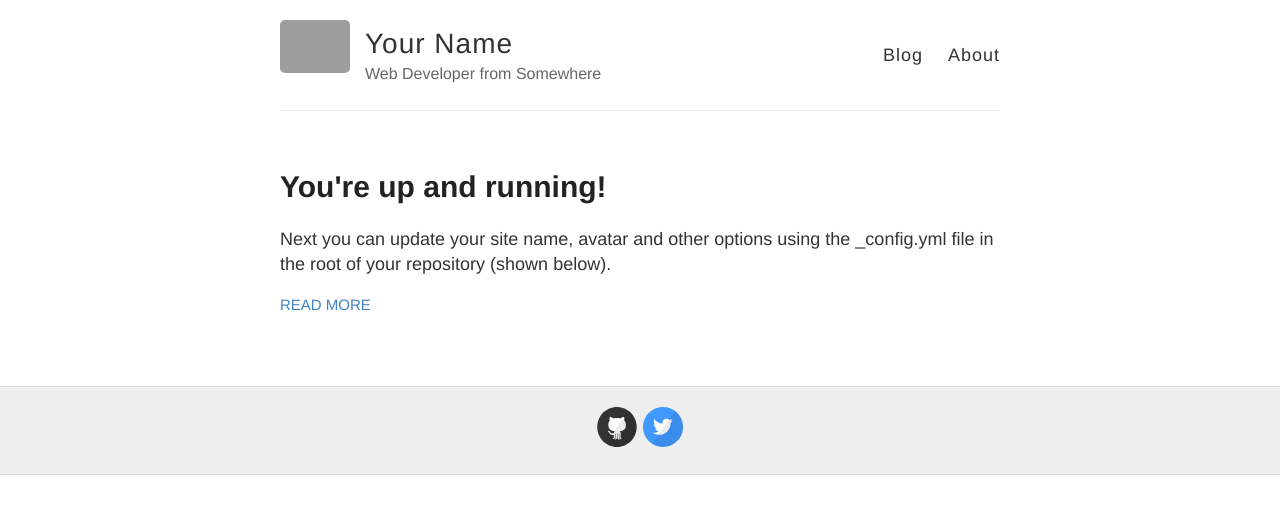
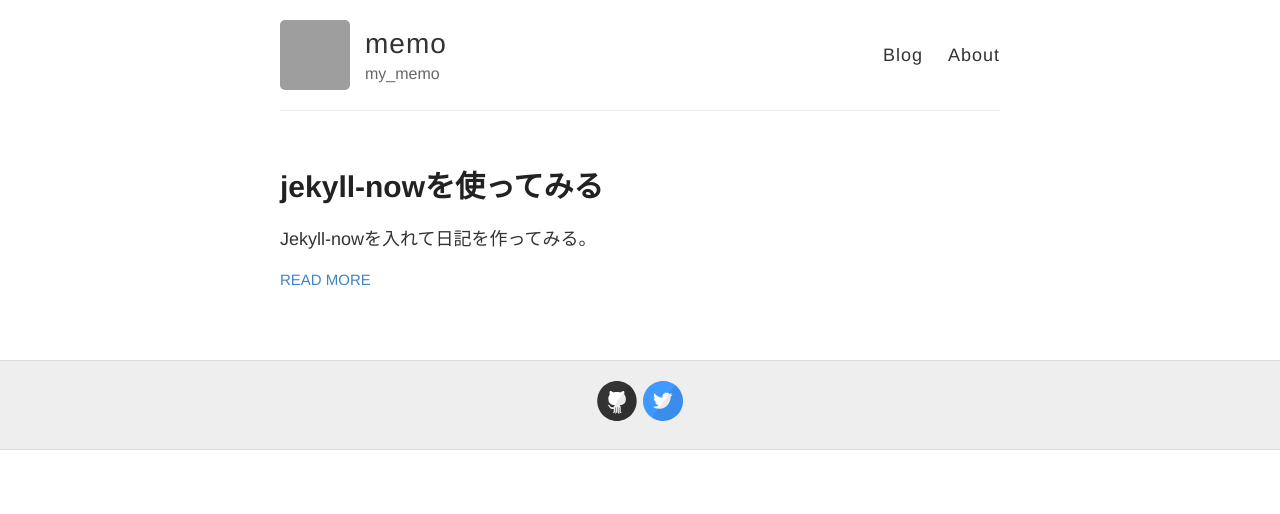
Before and after one commit to modshrink/modshrink.github.io, a Jekyll site: the page built from index.html, in a window 1280 px wide. Shown: the top 514 px of the page. Built offline with Jekyll 4.4.1, drawn with Linux system fonts in a browser that asks for light colours; Markdown is read by kramdown in place of the engine named in the settings; grey boxes are pictures that could not be loaded.

Commit message:
add: 2015-11-18の日記

```diff
--- a/_config.yml
+++ b/_config.yml
@@ -3,13 +3,13 @@
 #
 
 # Name of your site (displayed in the header)
-name: Your Name
+name: memo
 
 # Short bio or description (displayed in the header)
-description: Web Developer from Somewhere
+description: my_memo
 
 # URL of your avatar or profile pic (you could use your GitHub profile pic)
-avatar: https://raw.githubusercontent.com/barryclark/jekyll-now/master/images/jekyll-logo.png
+avatar: https://avatars1.githubusercontent.com/u/789994
 
 #
 # Flags below are optional
@@ -21,12 +21,12 @@ footer-links:
   email:
   facebook:
   flickr:
-  github: barryclark/jekyll-now
+  github: modshrink/modshrink.github.io
   instagram:
   linkedin:
   pinterest:
   rss: # just type anything here for a working RSS icon, make sure you set the "url" above!
-  twitter: jekyllrb
+  twitter: modshrink
   stackoverflow: # your stackoverflow profile, e.g. "users/50476/bart-kiers"
   youtube: # channel/<your_long_string> or user/<user-name>
   googleplus: # anything in your profile username that comes after plus.google.com/
--- a/_posts/2014-3-3-Hello-World.md
+++ /dev/null
@@ -1,10 +0,0 @@
----
-layout: post
-title: You're up and running!
----
-
-Next you can update your site name, avatar and other options using the _config.yml file in the root of your repository (shown below).
-
-![_config.yml]({{ site.baseurl }}/images/config.png)
-
-The easiest way to make your first post is to edit this one. Go into /_posts/ and update the Hello World markdown file. For more instructions head over to the [Jekyll Now repository](https://github.com/barryclark/jekyll-now) on GitHub.
--- /dev/null
+++ b/_posts/2015-11-18-start.md
@@ -0,0 +1,6 @@
+---
+layout: post
+title: jekyll-nowを使ってみる
+---
+
+Jekyll-nowを入れて日記を作ってみる。
```
